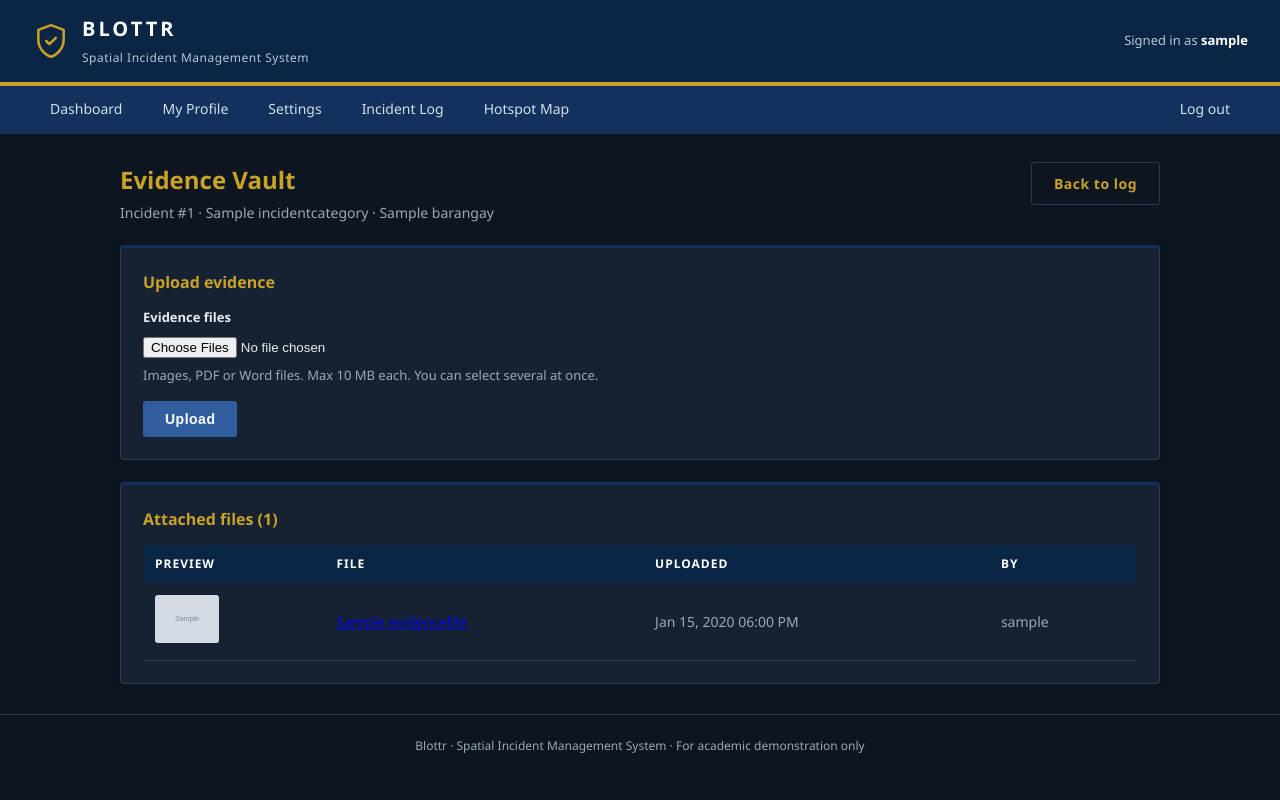
After one commit to irenguinita/Blottr, a Django app: page /incidents/1/evidence/ in a window 1280 px wide. The commit adds this page. Run offline with Django 5.2, Linux system fonts and the light colour scheme; a user stored in the database is signed in; tables that the repository leaves empty hold one stand-in row (values such as "Sample post"); grey boxes marked "Sample" are stand-in pictures.

Commit message:
Add evidence vault: multi-file upload and per-incident evidence page

```diff
--- a/apps/incidents/forms.py
+++ b/apps/incidents/forms.py
@@ -41,3 +41,39 @@ class IncidentReportForm(forms.ModelForm):
         super().__init__(*args, **kwargs)
         self.fields["barangay"].required = True
         self.fields["barangay"].empty_label = "Select barangay"
+
+class MultipleFileInput(forms.ClearableFileInput):
+    allow_multiple_selected = True
+
+
+class MultipleFileField(forms.FileField):
+    def __init__(self, *args, **kwargs):
+        kwargs.setdefault("widget", MultipleFileInput())
+        super().__init__(*args, **kwargs)
+
+    def clean(self, data, initial=None):
+        single_clean = super().clean
+        if isinstance(data, (list, tuple)):
+            return [single_clean(d, initial) for d in data]
+        return [single_clean(data, initial)]
+
+
+class EvidenceUploadForm(forms.Form):
+    ALLOWED_EXTENSIONS = (".jpg", ".jpeg", ".png", ".gif", ".webp", ".pdf", ".doc", ".docx")
+    MAX_SIZE_MB = 10
+
+    files = MultipleFileField(label="Evidence files")
+
+    def clean_files(self):
+        files = self.cleaned_data["files"]
+        for f in files:
+            if not f.name.lower().endswith(self.ALLOWED_EXTENSIONS):
+                raise forms.ValidationError(
+                    f"'{f.name}' is not an allowed file type "
+                    "(images, PDF, or Word documents only)."
+                )
+            if f.size > self.MAX_SIZE_MB * 1024 * 1024:
+                raise forms.ValidationError(
+                    f"'{f.name}' is larger than {self.MAX_SIZE_MB} MB."
+                )
+        return files
--- a/apps/incidents/urls.py
+++ b/apps/incidents/urls.py
@@ -6,5 +6,6 @@ app_name = "incidents"
 urlpatterns = [
     path("", views.incident_list, name="list"),
     path("new/", views.incident_create, name="create"),
-        path("map/", views.incident_map, name="map"),
+    path("map/", views.incident_map, name="map"),
+    path("<int:pk>/evidence/", views.evidence_vault, name="evidence"),
 ]
--- a/apps/incidents/views.py
+++ b/apps/incidents/views.py
@@ -1,9 +1,9 @@
 from django.contrib import messages
 from django.contrib.auth.decorators import login_required
-from django.shortcuts import redirect, render
+from django.shortcuts import get_object_or_404, redirect, render
 
-from .forms import IncidentReportForm
-from .models import IncidentCategory, IncidentReport
+from .forms import EvidenceUploadForm, IncidentReportForm
+from .models import EvidenceFile, IncidentCategory, IncidentReport
 
 DEFAULT_CATEGORIES = [
     "Theft", "Robbery", "Assault", "Vandalism", "Traffic Accident",
@@ -59,3 +59,29 @@ def incident_map(request):
         "incidents/incident_map.html",
         {"points": points, "categories": categories},
     )
+
+@login_required(login_url="login:login")
+def evidence_vault(request, pk):
+    report = get_object_or_404(
+        IncidentReport.objects.select_related("category", "barangay"), pk=pk
+    )
+    if request.method == "POST":
+        form = EvidenceUploadForm(request.POST, request.FILES)
+        if form.is_valid():
+            for f in form.cleaned_data["files"]:
+                EvidenceFile.objects.create(
+                    report=report,
+                    file=f,
+                    original_name=f.name,
+                    uploaded_by=request.user,
+                )
+            messages.success(request, "Evidence uploaded successfully.")
+            return redirect("incidents:evidence", pk=report.pk)
+    else:
+        form = EvidenceUploadForm()
+
+    return render(
+        request,
+        "incidents/evidence_vault.html",
+        {"report": report, "form": form, "files": report.evidence_files.all()},
+    )
--- /dev/null
+++ b/templates/incidents/evidence_vault.html
@@ -0,0 +1,56 @@
+{% extends "base.html" %}
+{% block content %}
+<div class="page-head">
+  <div>
+    <h1 class="page-title">Evidence Vault</h1>
+    <p class="page-sub">
+      Incident #{{ report.pk }} · {{ report.category.category_name }}
+      · {{ report.barangay.name|default:"No barangay" }}
+    </p>
+  </div>
+  <a class="btn btn-secondary" href="{% url 'incidents:list' %}">Back to log</a>
+</div>
+
+<div class="card" style="margin-bottom: 22px;">
+  <h3>Upload evidence</h3>
+  <form method="post" enctype="multipart/form-data">
+    {% csrf_token %}
+    <div class="field">
+      <label for="{{ form.files.id_for_label }}">{{ form.files.label }}</label>
+      {{ form.files }}
+      {% for error in form.files.errors %}
+        <div class="err">{{ error }}</div>
+      {% endfor %}
+      <div class="coords">Images, PDF or Word files. Max 10 MB each. You can select several at once.</div>
+    </div>
+    <button type="submit" class="btn">Upload</button>
+  </form>
+</div>
+
+<div class="card">
+  <h3>Attached files ({{ files|length }})</h3>
+  {% if files %}
+  <table class="data">
+    <thead>
+      <tr><th>Preview</th><th>File</th><th>Uploaded</th><th>By</th></tr>
+    </thead>
+    <tbody>
+      {% for ev in files %}
+      <tr>
+        <td>
+          {% if ev.is_image %}
+            <img src="{{ ev.file.url }}" alt="" style="height: 48px; border-radius: 3px;">
+          {% else %}—{% endif %}
+        </td>
+        <td><a href="{{ ev.file.url }}" target="_blank">{{ ev.original_name|default:ev.file.name }}</a></td>
+        <td>{{ ev.uploaded_at|date:"M d, Y h:i A" }}</td>
+        <td>{{ ev.uploaded_by.username|default:"—" }}</td>
+      </tr>
+      {% endfor %}
+    </tbody>
+  </table>
+  {% else %}
+  <p class="meta">No evidence attached yet.</p>
+  {% endif %}
+</div>
+{% endblock %}
--- a/templates/incidents/incident_list.html
+++ b/templates/incidents/incident_list.html
@@ -12,7 +12,7 @@
   <div class="card">
     <table class="data">
       <thead>
-        <tr><th>Date / Time</th><th>Category</th><th>Location</th><th>Reported by</th><th>Status</th></tr>
+        <tr><th>Date / Time</th><th>Category</th><th>Location</th><th>Reported by</th><th>Evidence</th><th>Status</th></tr>
       </thead>
       <tbody>
         {% for r in reports %}
@@ -21,6 +21,7 @@
             <td>{{ r.category }}</td>
             <td>{{ r.latitude|floatformat:5 }}, {{ r.longitude|floatformat:5 }}</td>
             <td>{{ r.user.username|default:"-" }}</td>
+            <td><a href="{% url 'incidents:evidence' r.pk %}">{{ r.evidence_files.count }} file(s)</a></td>
             <td><span class="badge badge-{{ r.status }}">{{ r.get_status_display }}</span></td>
           </tr>
         {% empty %}
```
